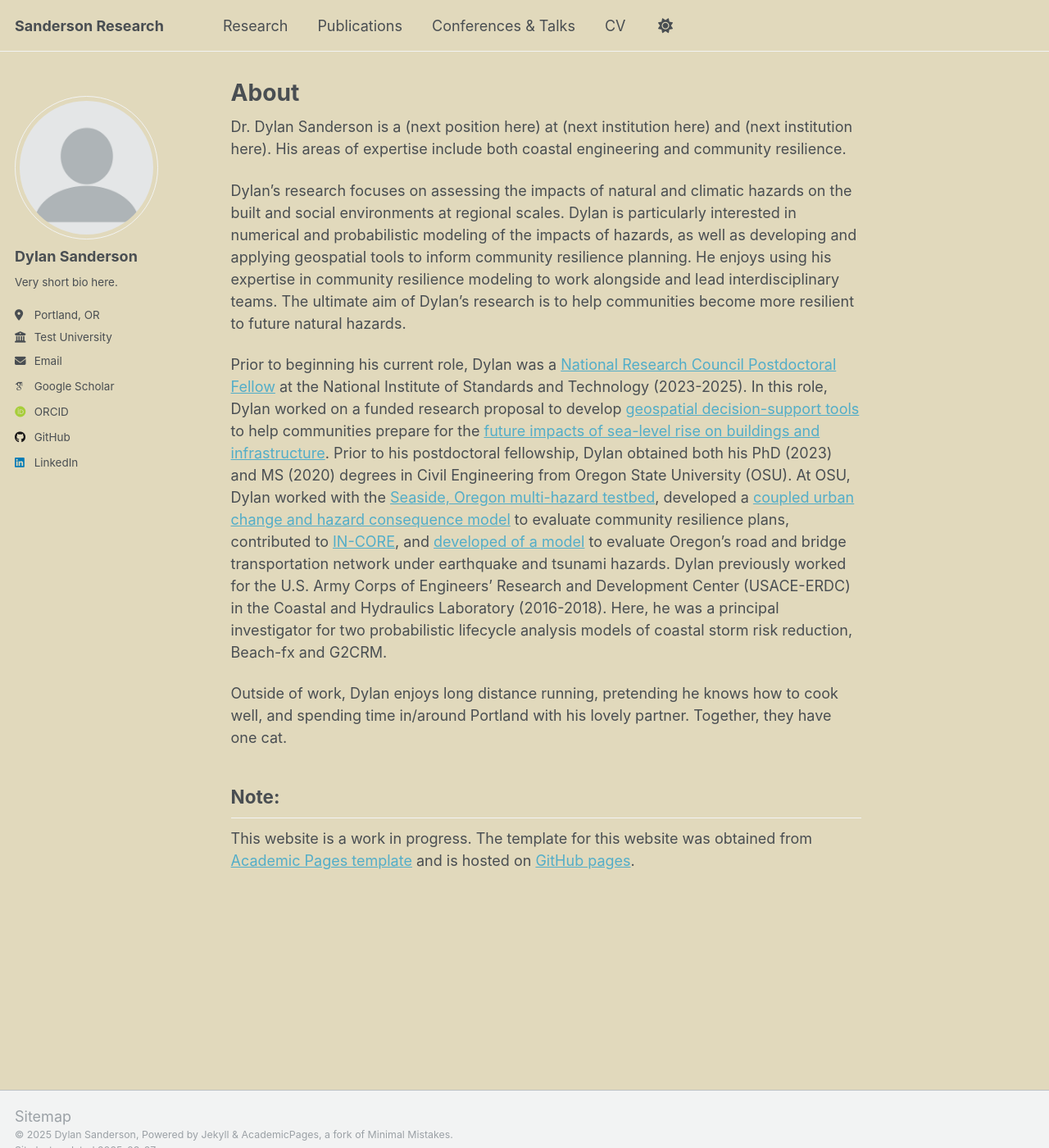
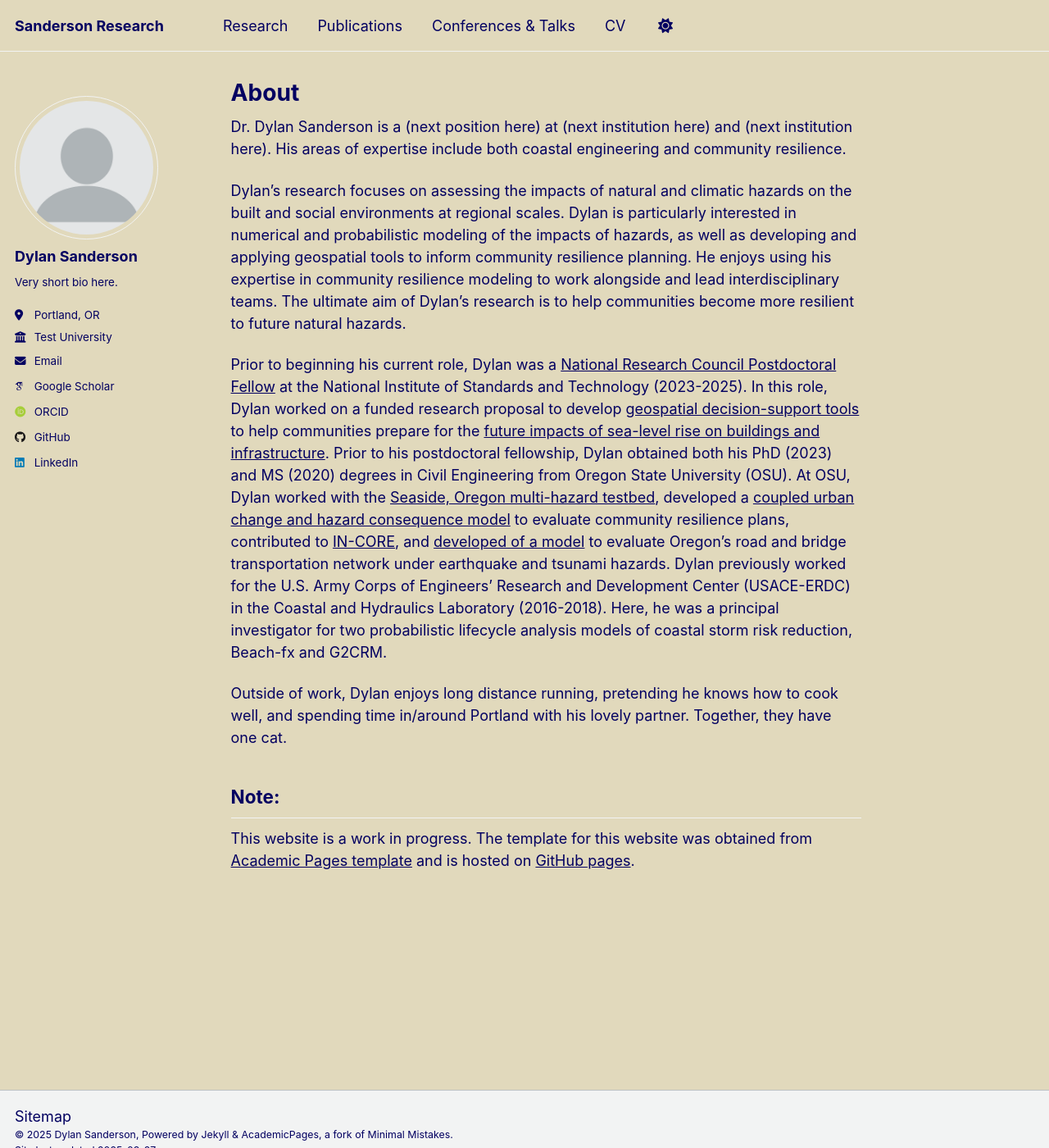
Before and after one commit to 22dylan/22dylan.github.io, a Jekyll site: the page built from _pages/about.md, in a window 1280 px wide and 1400 px high. Shown: the whole window at 82% size. Built offline with Jekyll 4.4.1, drawn with Linux system fonts in a browser that asks for light colours; some web fonts are replaced; a script that is not in the unit is left out.

Commit message:
Update _default.scss

```diff
--- a/_sass/theme/_default.scss
+++ b/_sass/theme/_default.scss
@@ -34,14 +34,14 @@ $sidebar-screen-min-width   : 1024px;
     --global-border-color               : #{$lighter-gray};
     --global-dark-border-color          : #bdc1c4;
     --global-code-background-color      : #fafafa;
-    --global-code-text-color            : #{$darker-gray};
+    --global-code-text-color            : mix(#000, #030061, 20%); /* Darker variation for code text */
     --global-fig-caption-color          : mix(#fff,  #{$dark-gray}, 25%);
-    --global-link-color                 : #52adc8;
-    --global-link-color-hover           : mix(#000, #2f7f93, 25%);
-    --global-link-color-visited         : mix(#fff, #2f7f93, 25%);
-    --global-masthead-link-color        : #{$dark-gray};
-    --global-masthead-link-color-hover  : mix(#000, #{$gray}, 25%);
-    --global-text-color                 : #{$dark-gray};
-    --global-text-color-light           : #{$light-gray};
+    --global-link-color                 : #030061; /* Base link color */
+    --global-link-color-hover           : mix(#000, #030061, 25%); /* Darker on hover */
+    --global-link-color-visited         : mix(#fff, #030061, 25%); /* Lighter when visited */
+    --global-masthead-link-color        : mix(#000, #030061, 10%); /* Slightly darker for masthead links */
+    --global-masthead-link-color-hover  : #030061; /* Base color on hover */
+    --global-text-color                 : #030061; /* Main text color */
+    --global-text-color-light           : mix(#fff, #030061, 20%); /* Lighter variation for general text */
     --global-thead-color                : #{$lighter-gray};
 }
```
